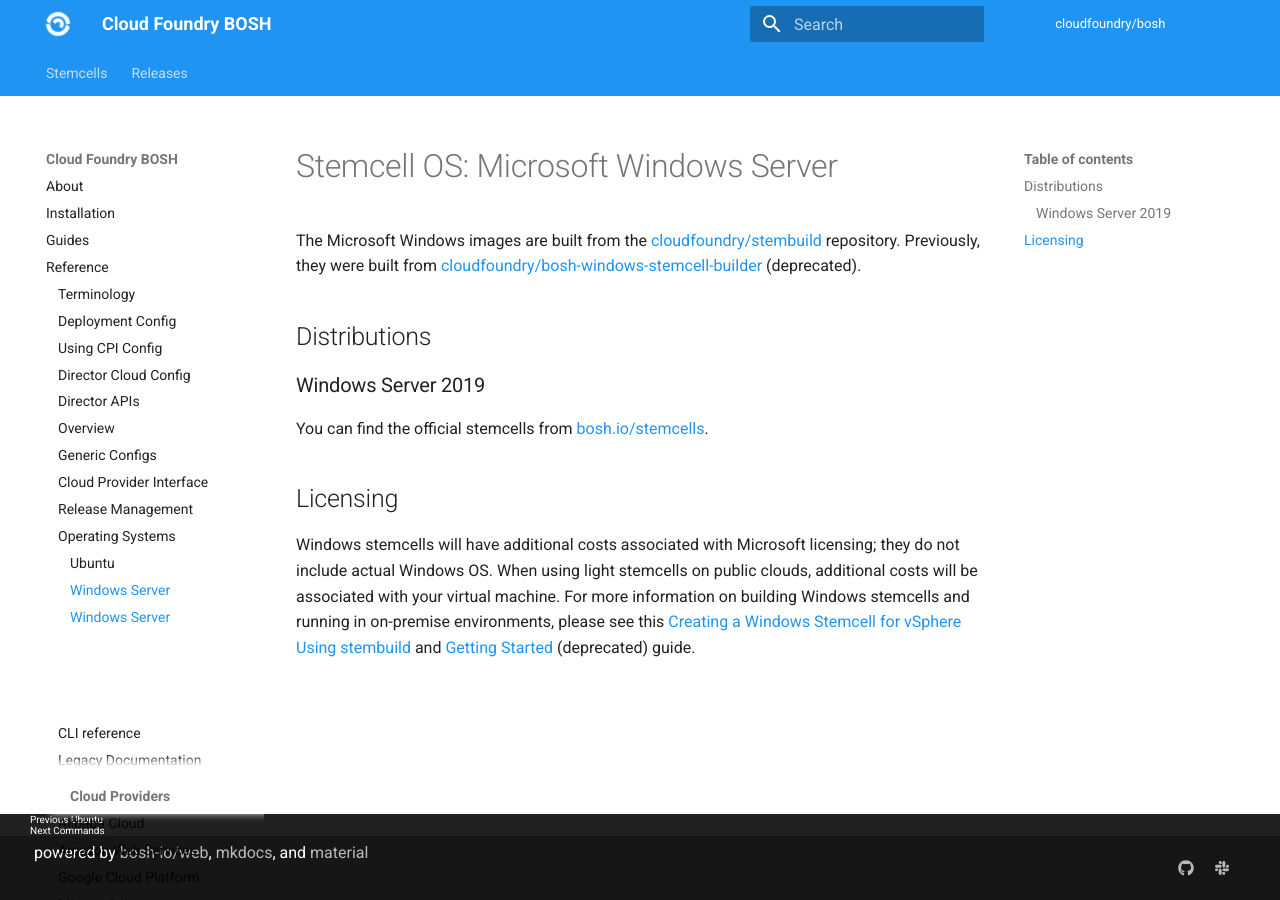
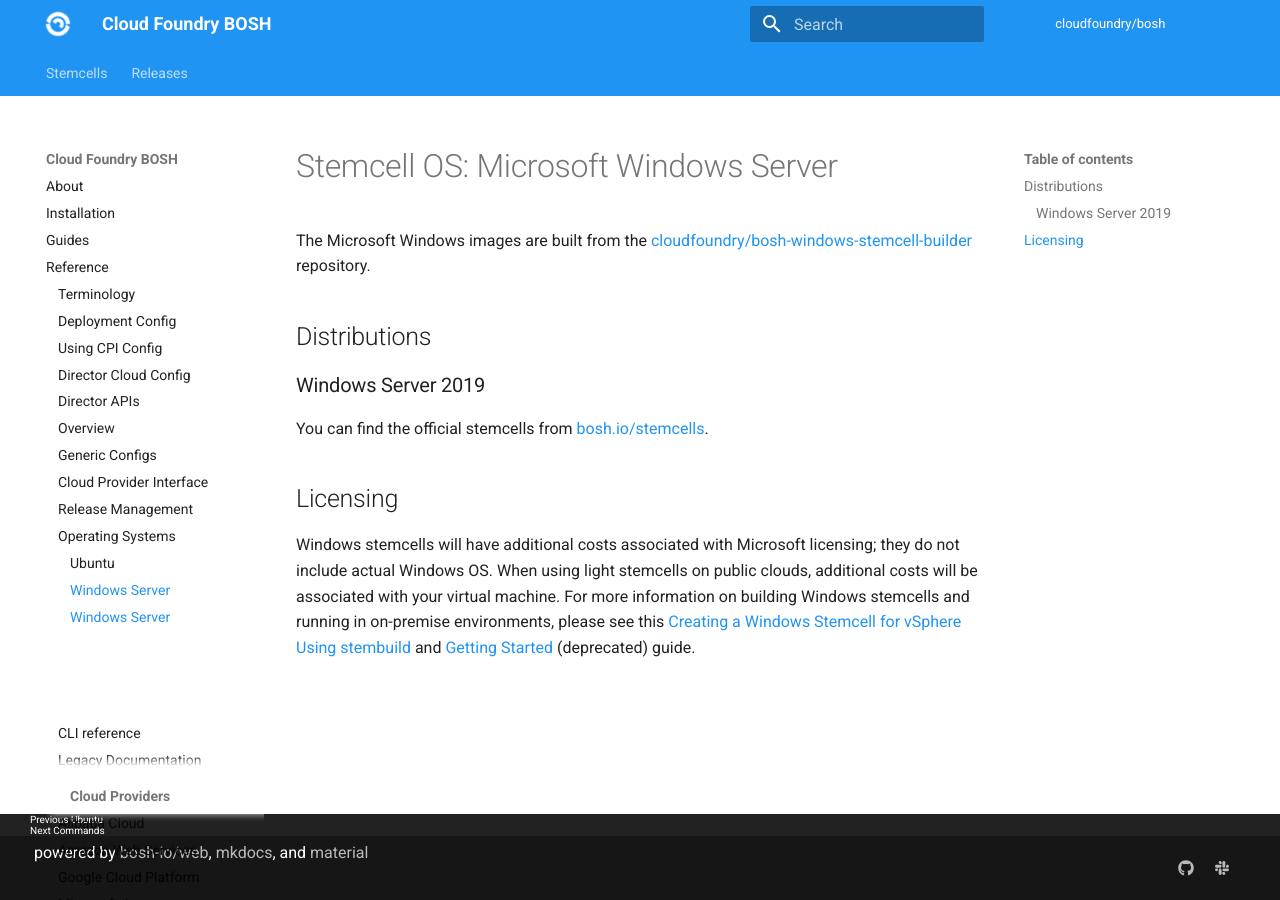
Before and after one commit to cloudfoundry/docs-bosh, an MkDocs documentation site: the page built from content/windows-os.md, in a window 1280 px wide. Built offline with MkDocs 1.6.1 and Material for MkDocs 9.7.7, drawn with Linux system fonts in a browser that asks for light colours; old or Windows-style settings are respelled for this version of MkDocs.

Commit message:
Remove incorrect statement about stembuild
The `stembuild` binary has never been used to build Windows stemcells
for public IaaSs

```diff
--- a/content/windows-os.md
+++ b/content/windows-os.md
@@ -1,10 +1,8 @@
 # Stemcell OS: Microsoft Windows Server
 
 The Microsoft Windows images are built from the
-[cloudfoundry/stembuild](https://github.com/cloudfoundry/stembuild)
-repository. Previously, they were built from
 [cloudfoundry/bosh-windows-stemcell-builder](https://github.com/cloudfoundry/bosh-windows-stemcell-builder)
-(deprecated).
+repository.
 
 ## Distributions
 
```
